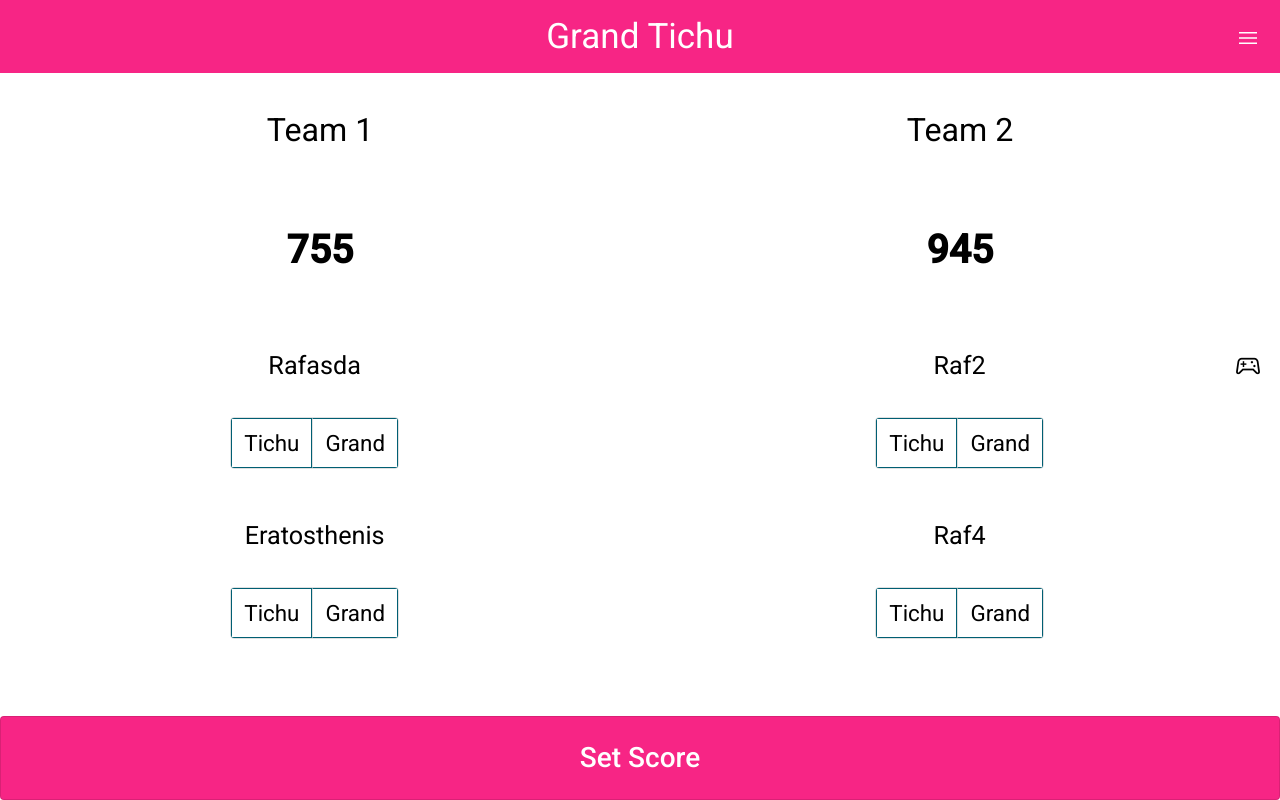
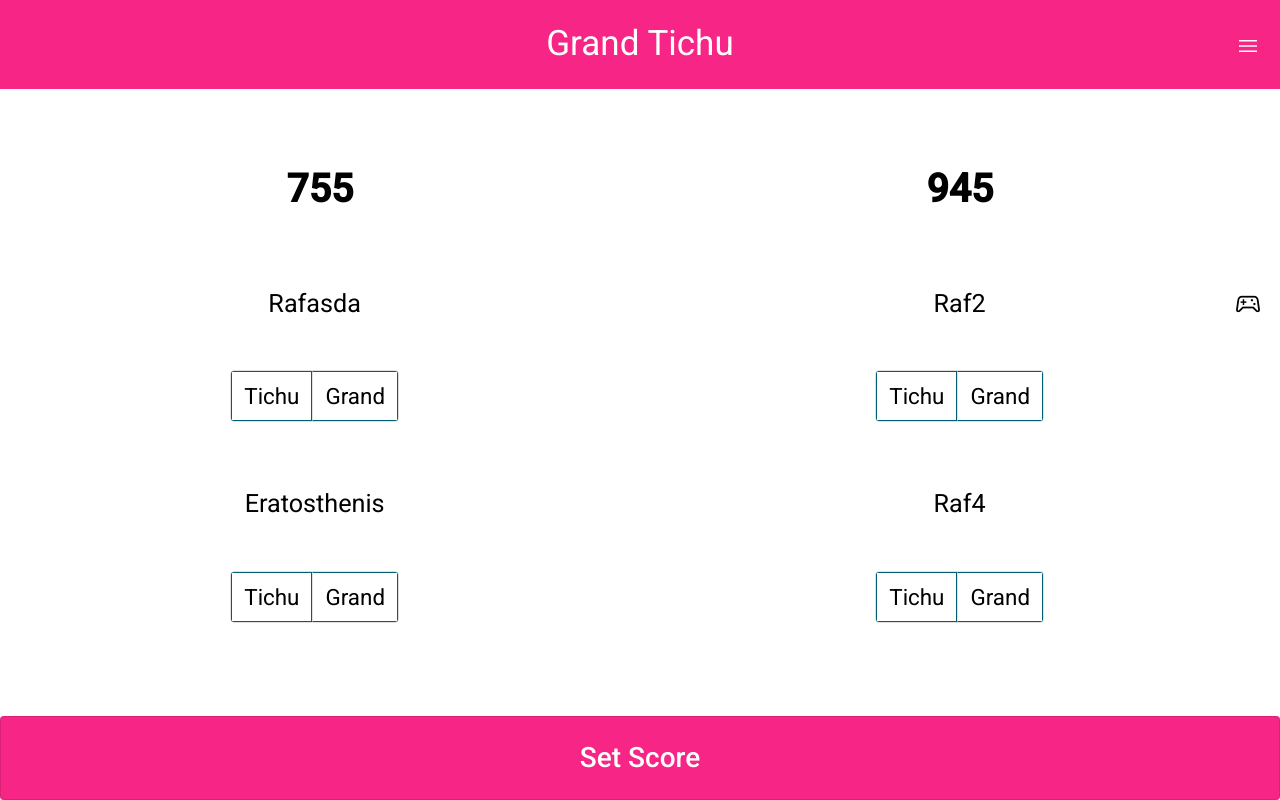
Before and after one commit to a21s-dev/grand-tichu, an Angular app: page / in a window 1280 px wide. Built offline with nearby package versions, Linux system fonts and the light colour scheme.

Commit message:
Better css

```diff
--- a/src/app/components/index/index.component.html
+++ b/src/app/components/index/index.component.html
@@ -12,8 +12,6 @@
 	</div>
   </nav>
   <div class="team_names_and_scores">
-    <div class="team_name team1_name">Team 1</div>
-    <div class="team_name team2_name">Team 2</div>
     <div class="team_score team1_score">755</div>
     <div class="team_score team2_score">945</div>
   </div>
--- a/src/app/components/index/index.component.scss
+++ b/src/app/components/index/index.component.scss
@@ -49,16 +49,13 @@ nav > .options {
 //endregion
 //region team names and scores
 .team_names_and_scores {
-  // border: 5px solid red;
-  flex-grow: 2;
-  //padding-top: 40px;
-  padding-bottom: 40px;
-  display: grid;
-  justify-content: space-around;
-  align-content: space-around;
-  grid-template-columns: repeat(2, auto);
-  grid-template-rows: 40px 50px;
-  //grid-row-gap: 10px;
+	// border: 5px solid red;
+	flex-grow: 1.5;
+	display: grid;
+	justify-content: space-around;
+	align-content: space-around;
+	grid-template-columns: repeat(2, auto);
+	grid-template-rows: 3em;
 }
 
 .team_names_and_scores > * {
--- a/src/app/components/set-score/set-score.component.scss
+++ b/src/app/components/set-score/set-score.component.scss
@@ -93,6 +93,7 @@
 	flex-direction: column;
 	justify-content: center;
 	align-items: center;
+	font-size: 3rem;
 }
 
 .total-score > .scores-of-teams {
```
